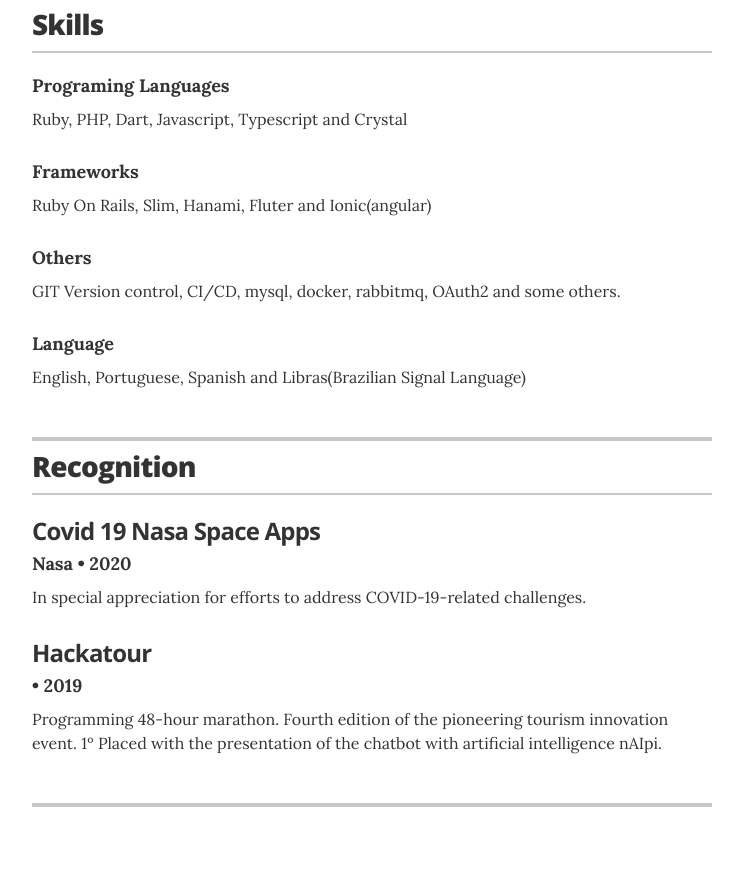
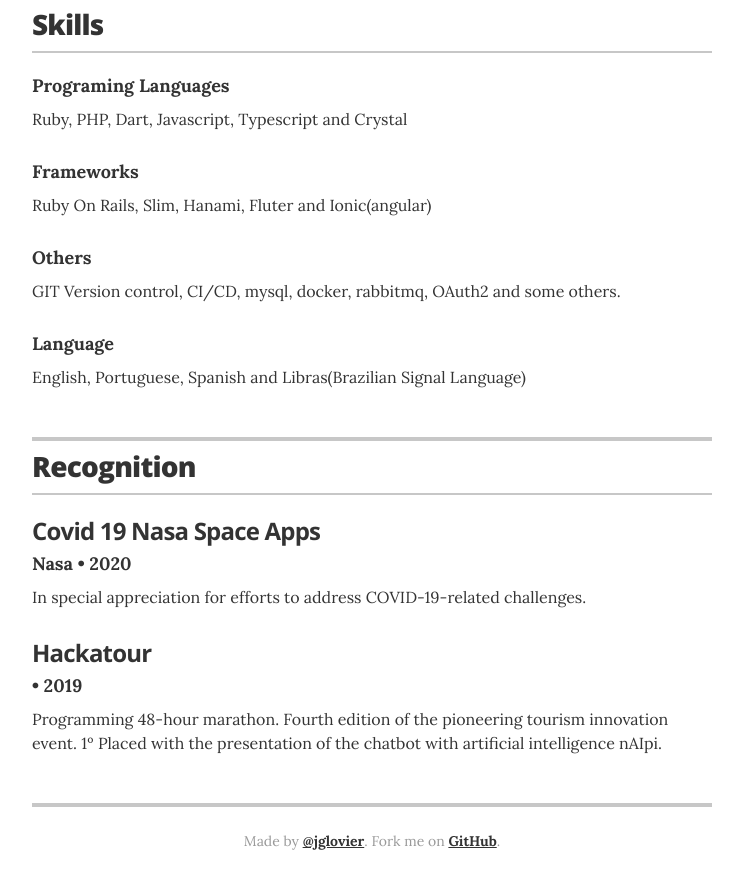
Before and after one commit to jglovier/resume-template, a Jekyll site: the page built from index.html, in a window 1280 px wide and 900 px high, scrolled down 2655 px. Shown: the top 889 px of the window, without its empty margins (268-1011 px from the left). Built offline with Jekyll 4.4.1, drawn with Linux system fonts in a browser that asks for light colours.

Commit message:
Adicionando dados no curriculo

```diff
--- a/_layouts/resume.html
+++ b/_layouts/resume.html
@@ -232,6 +232,7 @@
       {% endif %}
 
       <footer class="page-footer">
+        <p class="footer-line">Made by <a href="http://twitter.com/jglovier">@jglovier</a>. Fork me on <a href="https://github.com/jglovier/resume-template">GitHub</a>.</p>
 
       </footer>
 
```
